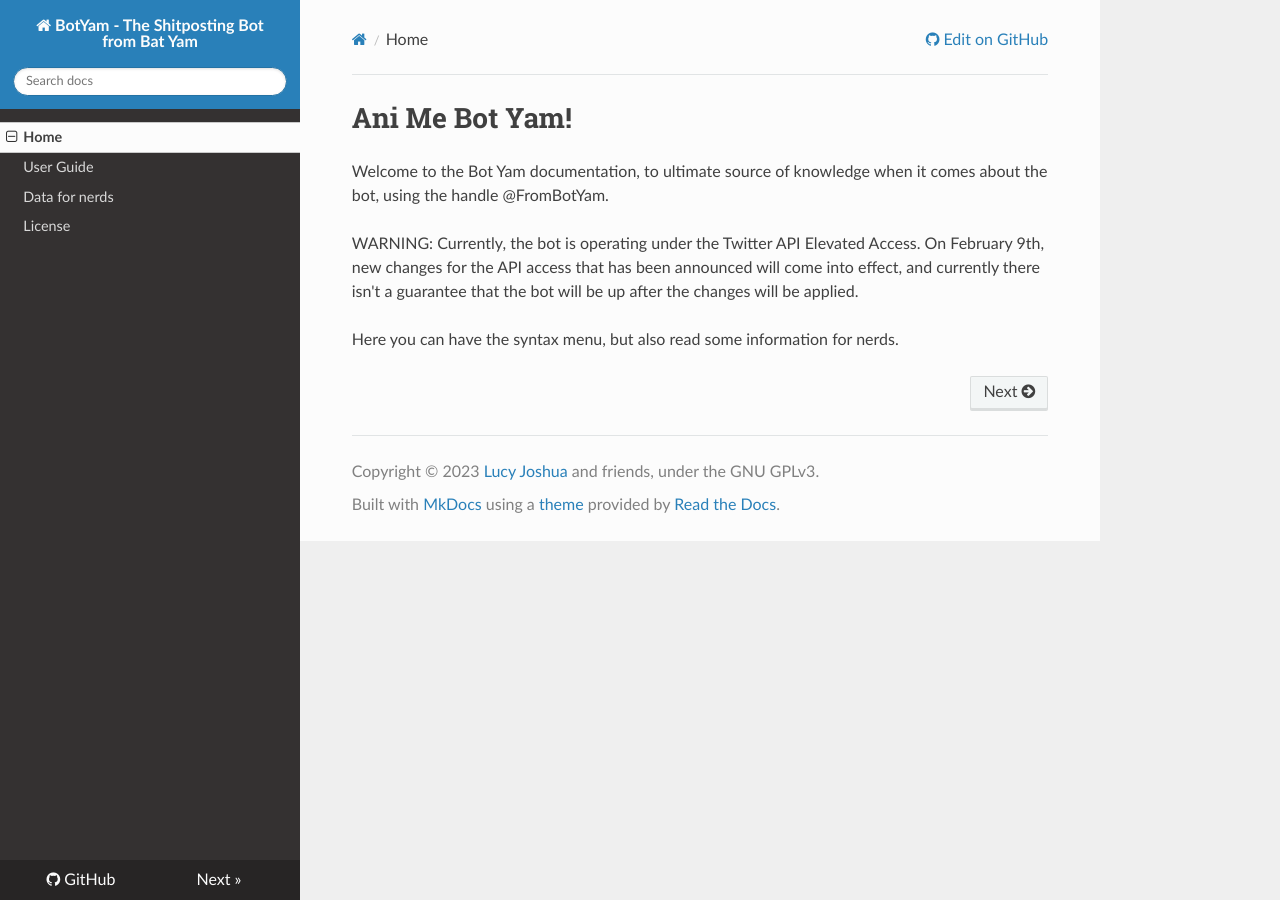
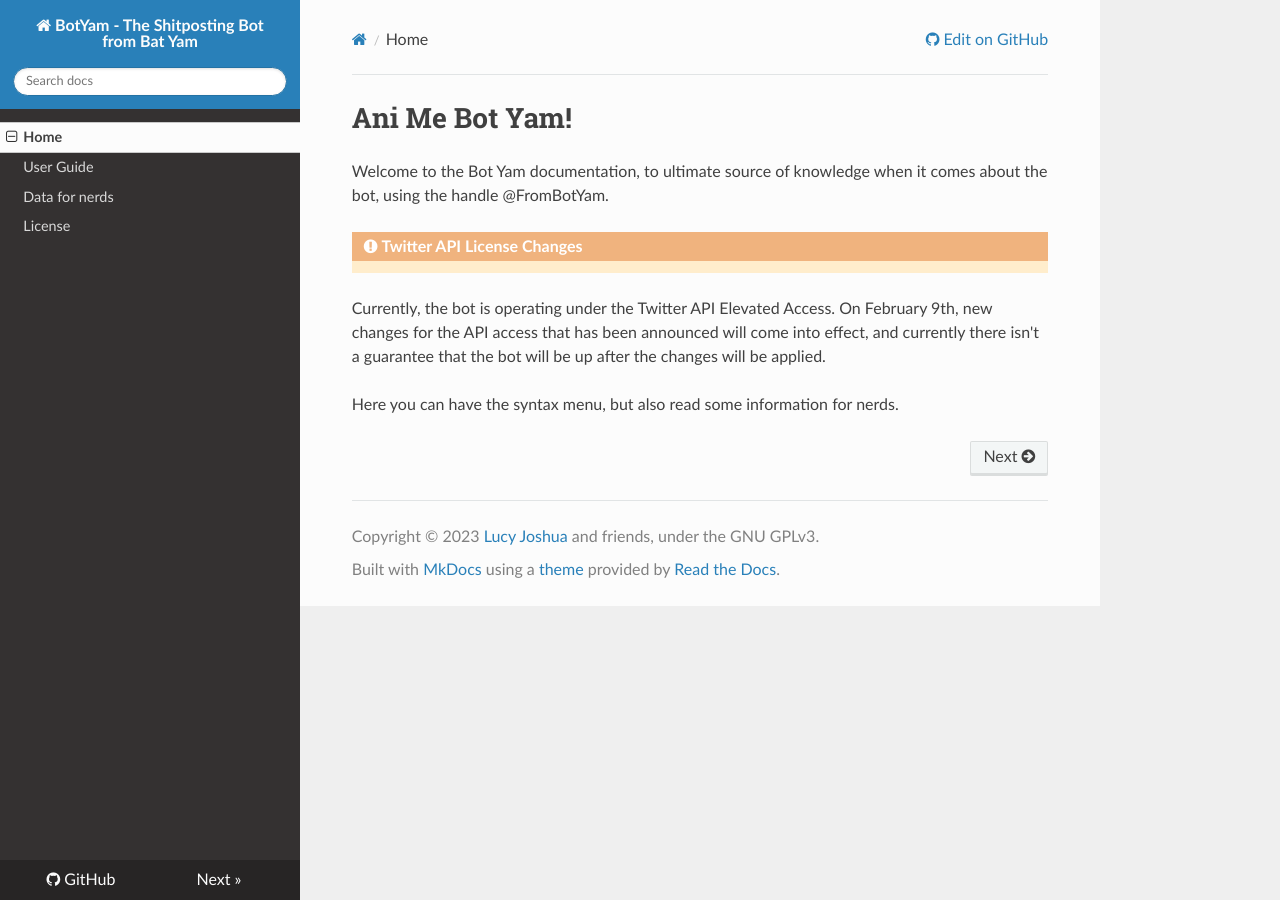
Before and after one commit to notBscalE/BotYam, an MkDocs documentation site: the page built from docs/files/index.md, in a window 1280 px wide. Built offline with MkDocs 1.6.1, drawn with Linux system fonts in a browser that asks for light colours; nearby versions of some CDN libraries.

```diff
--- a/docs/files/index.md
+++ b/docs/files/index.md
@@ -2,6 +2,7 @@
 
 Welcome to the Bot Yam documentation, to ultimate source of knowledge when it comes about the bot, using the handle @FromBotYam.
 
-WARNING: Currently, the bot is operating under the Twitter API Elevated Access. On February 9th, new changes for the API access that has been announced will come into effect, and currently there isn't a guarantee that the bot will be up after the changes will be applied.
+!!! warning "Twitter API License Changes"
+Currently, the bot is operating under the Twitter API Elevated Access. On February 9th, new changes for the API access that has been announced will come into effect, and currently there isn't a guarantee that the bot will be up after the changes will be applied.
 
 Here you can have the syntax menu, but also read some information for nerds.
```
Also changed, not shown: docs/files/data.md (+4 -2 lines), docs/files/usage.md (+4 -2 lines).
